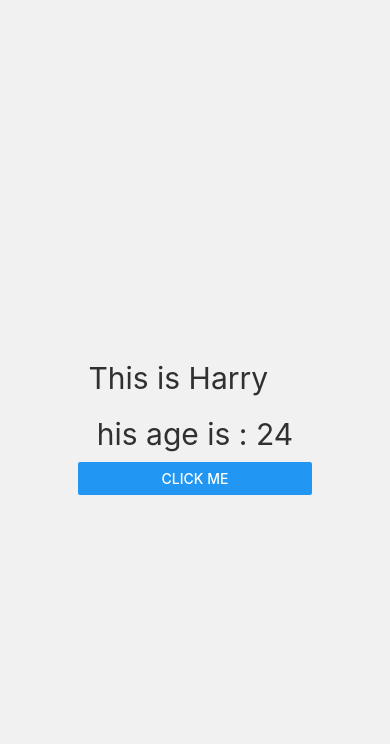
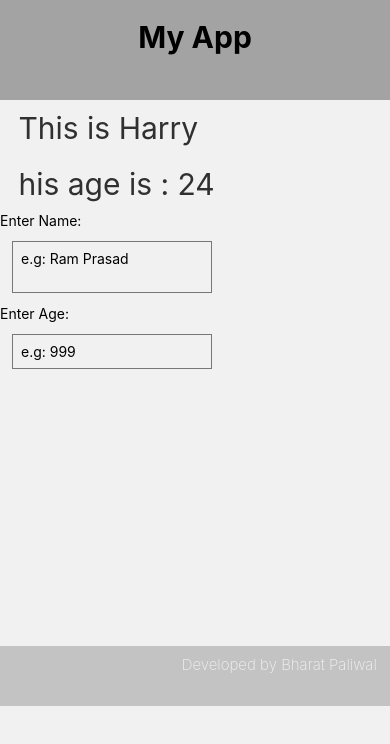
Before and after one commit to bharatpaliwal-169/learning-react-native-op, a React Native app: screen / in a window 390 px wide. Shown: the top 744 px of the page. Built offline with nearby package versions, Linux system fonts and the light colour scheme.

Commit message:
header,footer and input

```diff
--- a/App.js
+++ b/App.js
@@ -1,14 +1,17 @@
 import React from 'react';
 import { StyleSheet, Text, View,Image,Button } from 'react-native';
-import Object_state from './components/Object_state';
-
+import Input from './components/Input';
+import Header from './components/Header';
+import Footer from './components/Footer';
 
 export default function App() {
   return (
 
 
     <View style={styles.container}>
-      <Object_state/>
+      <Header />
+      <Input />
+      <Footer />
     </View>
   );
 }
@@ -17,18 +20,5 @@ const styles = StyleSheet.create({
   container: {
     flex: 1,
     backgroundColor: '#f1f1f1',
-    alignItems: 'center',
-    justifyContent: 'center',
-    textAlign:'center'
   },
-  text:{
-    color:'#303030',
-    fontSize:20,
-    padding:20
-  },
-  // img:{
-  //   width: 100,
-  //   height:100,
-  //   borderRadius:100/2,
-  // },
 });
--- /dev/null
+++ b/components/Footer.js
@@ -0,0 +1,27 @@
+import React from 'react';
+import { View , Text , StyleSheet} from 'react-native';
+
+export default function Footer() {
+  return (
+    <View style = {styles.footer}>
+      <Text style = {styles.text} > Developed by Bharat Paliwal </Text>
+    </View>
+  )
+}
+
+const styles = StyleSheet.create({
+  footer:{
+    top:265,
+    height:60,
+    padding:5,
+    backgroundColor:'#c3c3c3'
+  },
+  text:{
+    fontSize: 15,
+    fontWeight:'200',
+    textAlign:"right",
+    padding:2,
+    margin:2,
+    color: "#f3f3f3"
+  }
+})
--- /dev/null
+++ b/components/Header.js
@@ -0,0 +1,26 @@
+import React from 'react';
+import { View , Text , StyleSheet} from 'react-native';
+
+export default function Header() {
+  return (
+    <View style = {styles.header}>
+      <Text style = {styles.text} > My App </Text>
+    </View>
+  )
+}
+
+const styles = StyleSheet.create({
+  header:{
+    height:100,
+    padding:15,
+    backgroundColor:'#a3a3a3'
+  },
+  text:{
+    fontSize: 30,
+    fontWeight:'bold',
+    textAlign:"center",
+    padding:2,
+    margin:2,
+    color: "#000"
+  }
+})
--- /dev/null
+++ b/components/Input.js
@@ -0,0 +1,38 @@
+import React , {useState} from 'react';
+import { StyleSheet, Text, View,TextInput } from 'react-native';
+
+export default function Object_state() {
+
+  const [person,setPerson] = useState({
+    name: 'Harry',
+    age: 24
+  })
+  return (
+    <View>
+      <Text style={styles.text}> This is {person.name}</Text>
+      <Text style={styles.text}> his age is : {person.age} </Text>
+      <Text>Enter Name:</Text>
+      <TextInput style={styles.input} placeholder='e.g: Ram Prasad'
+                  multiline onChangeText={(value)=>setPerson({...person,name: value})}></TextInput>
+      <Text>Enter Age:</Text>
+      <TextInput style={styles.input} placeholder='e.g: 999'
+                  keyboardType='numeric' onChangeText={(value)=>setPerson({...person,age: value})}></TextInput>
+
+    </View>
+  );
+}
+
+const styles = StyleSheet.create({
+  text:{
+    color:'#303030',
+    fontSize:30,
+    padding:10
+  },
+  input:{
+    borderWidth:1,
+    borderColor:"#777",
+    margin:12,
+    padding:8,
+    width:200
+  },
+});
```
